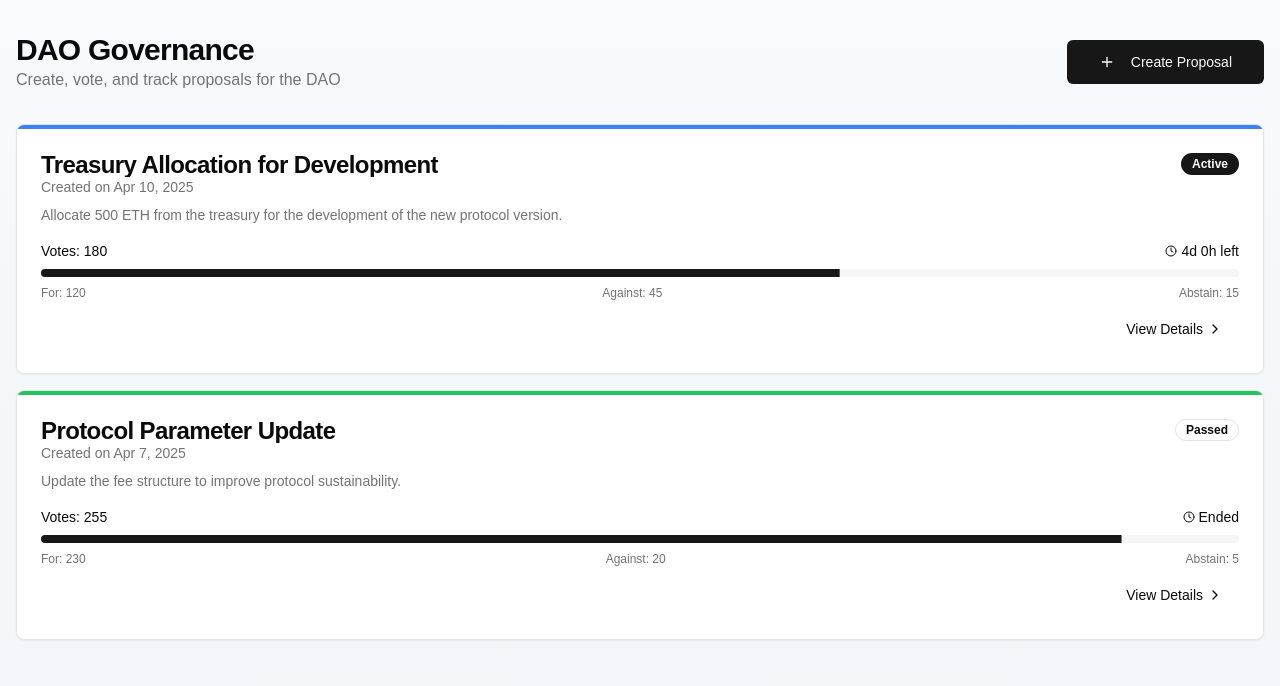
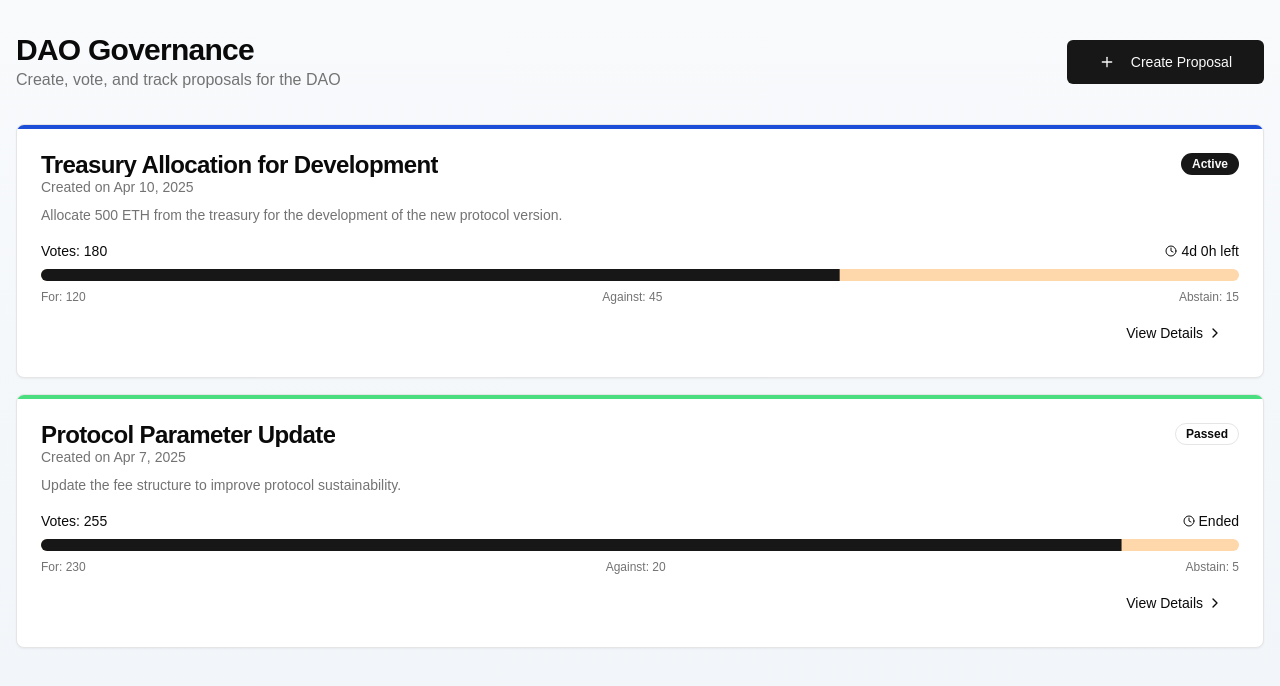
Before and after one commit to arijitroy667/NebulaDAO, a Next.js app: page / in a window 1280 px wide. Shown: the top 686 px of the page. Built offline with nearby package versions, Linux system fonts and the light colour scheme.

Commit message:
css updates

```diff
--- a/components/proposals-list.tsx
+++ b/components/proposals-list.tsx
@@ -17,9 +17,9 @@ export function ProposalsList({ proposals, onSelectProposal }: ProposalsListProp
   const getStatusColor = (status: Proposal["status"]) => {
     switch (status) {
       case "active":
-        return "bg-blue-500"
+        return "bg-blue-700"
       case "passed":
-        return "bg-green-500"
+        return "bg-green-400"
       case "rejected":
         return "bg-red-500"
       case "pending":
@@ -98,7 +98,7 @@ export function ProposalsList({ proposals, onSelectProposal }: ProposalsListProp
                       {getTimeLeft(proposal.endDate)}
                     </span>
                   </div>
-                  <Progress value={forPercentage} className="h-2" />
+                  <Progress value={forPercentage} className="h-3 bg-orange-200" />
                   <div className="flex justify-between text-xs text-muted-foreground">
                     <span>For: {proposal.votes.for}</span>
                     <span>Against: {proposal.votes.against}</span>
@@ -125,7 +125,7 @@ export function ProposalsList({ proposals, onSelectProposal }: ProposalsListProp
         <Card className="border-dashed">
           <CardContent className="flex flex-col items-center justify-center py-12">
             <p className="text-center text-muted-foreground">No proposals found</p>
-            <Button variant="outline" className="mt-4" onClick={() => window.scrollTo({ top: 0, behavior: "smooth" })}>
+            <Button variant="outline" className="mt-3 bg-emerald-300" onClick={() => window.scrollTo({ top: 0, behavior: "smooth" })}>
               Create your first proposal
             </Button>
           </CardContent>
```
